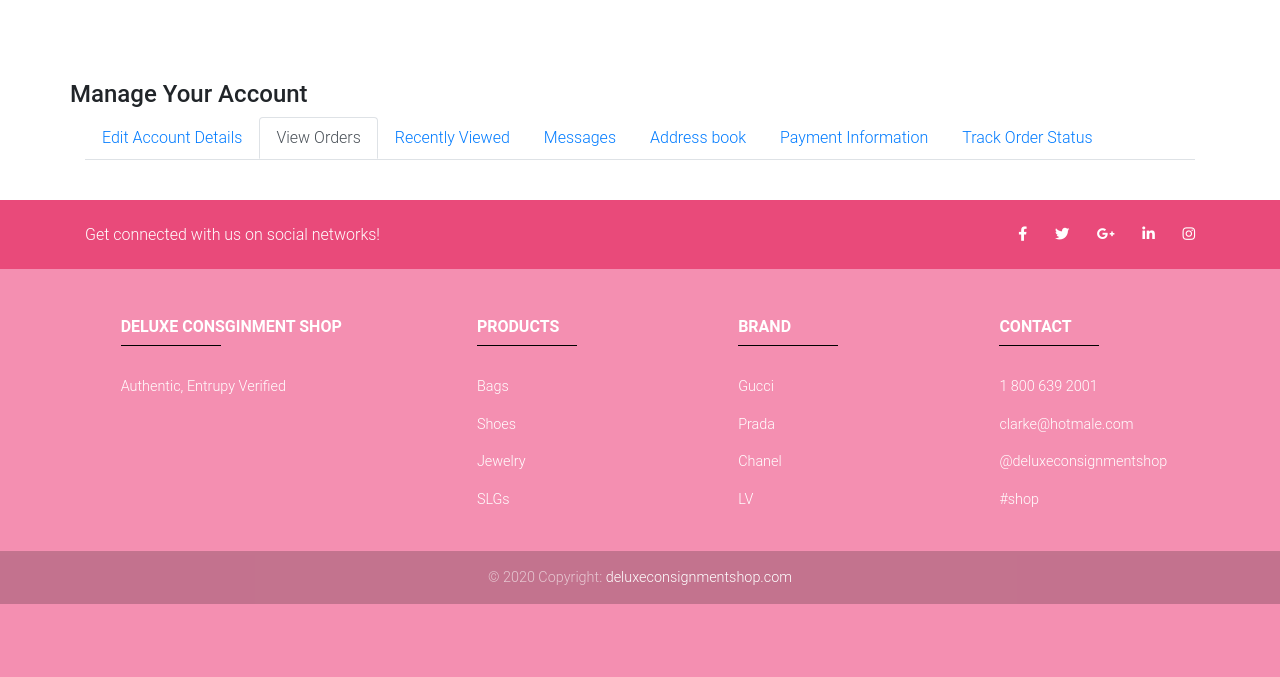
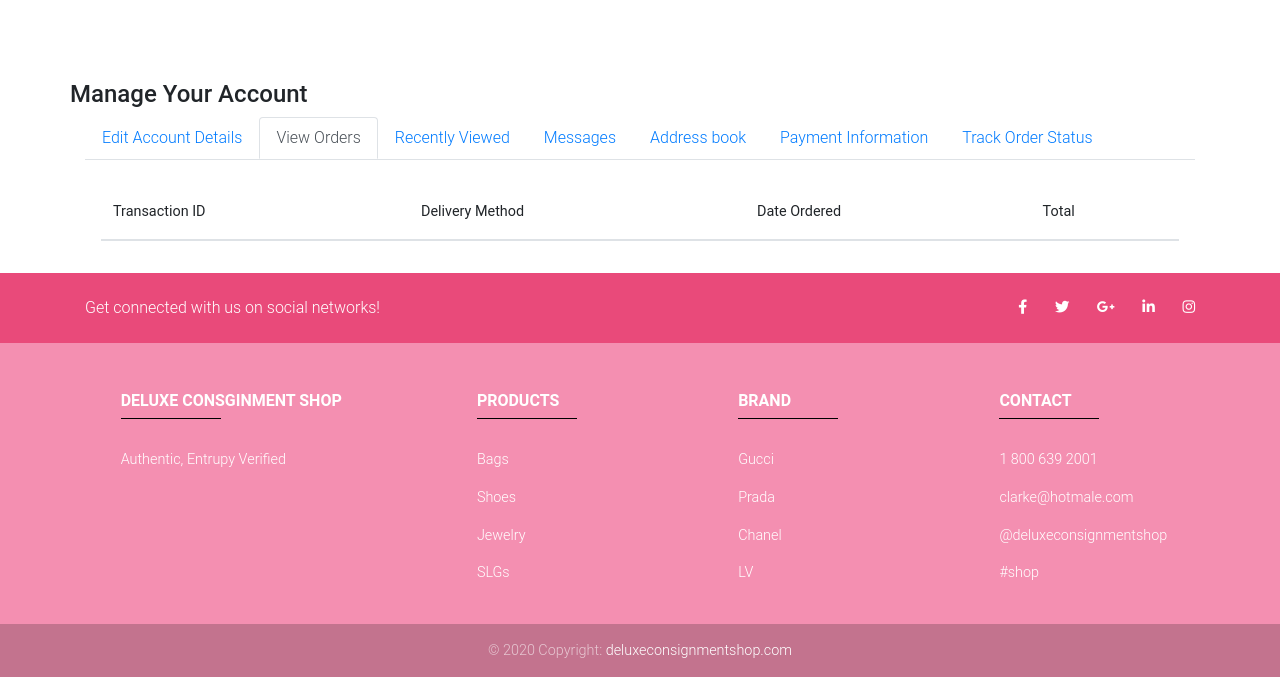
Before and after one commit to LemonFace0309/Deluxe-Consignment, a Django app: page /account/ in a window 1280 px wide, after a click on "View Orders". Shown: the part 208-885 px from the top of the page. Before the commit the page ends 812 px from the top, so only its background shows below. Run offline with Django 3.2, Linux system fonts and the light colour scheme; lists and menus that the app fills with data are empty; some libraries are stand-ins or nearby versions.

Commit message:
view past orders

```diff
--- a/Deluxe_Consignment/store/templates/store/account.html
+++ b/Deluxe_Consignment/store/templates/store/account.html
@@ -81,9 +81,30 @@
                 </div>
                 <div class="tab-pane fade" id="vieworder" role="tabpanel"
                      aria-labelledby="vieworder-tab">
-                    {% for orders in user.customer.order_set.all %}
-                    <p>hi</p>
-                    {% endfor %}
+                    <table class="table table-hover">
+                        <thead>
+                        <tr>
+                            <th scope="col">Transaction ID</th>
+                            <th scope="col">Delivery Method</th>
+                            <th scope="col">Date Ordered</th>
+                            <th scope="col">Total</th>
+                        </tr>
+                        </thead>
+                        <tbody>
+                        {% for orders in user.customer.order_set.all %}
+                        {% if orders.complete == False %}
+                        <tr>
+                            <th scope="row">{{orders.transaction_id}}</th>
+                            <td>{{orders.delivery}}</td>
+                            <td>{{orders.date_created}}</td>
+                            <td>{{orders.get_cart_total}}</td>
+                        </tr>
+                        {% endif %}
+                        {% endfor %}
+
+                        </tbody>
+                    </table>
+
                 </div>
                 <div class="tab-pane fade" id="recentlyviewed" role="tabpanel"
                      aria-labelledby="recentlyviewed-tab">
```
Also changed, not shown: Deluxe_Consignment/db.sqlite3.
